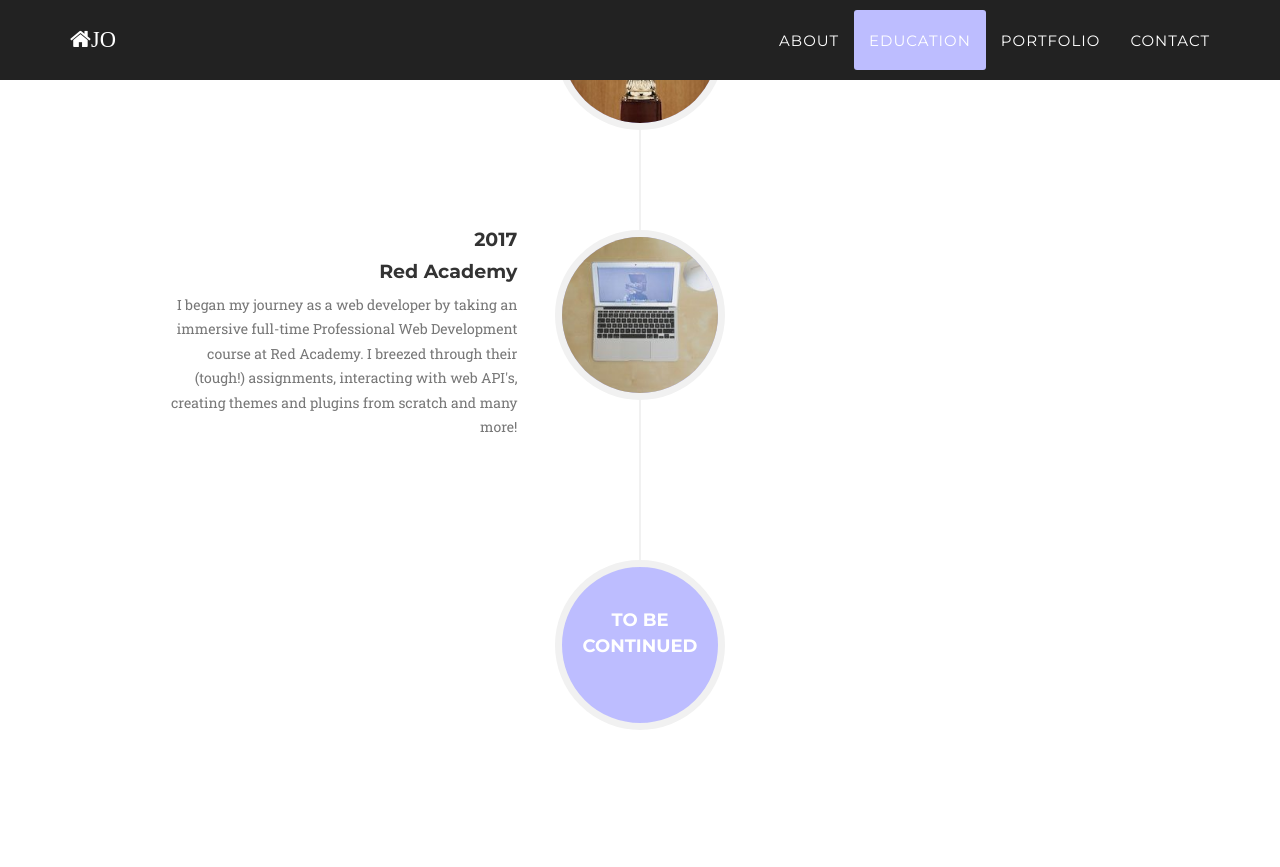
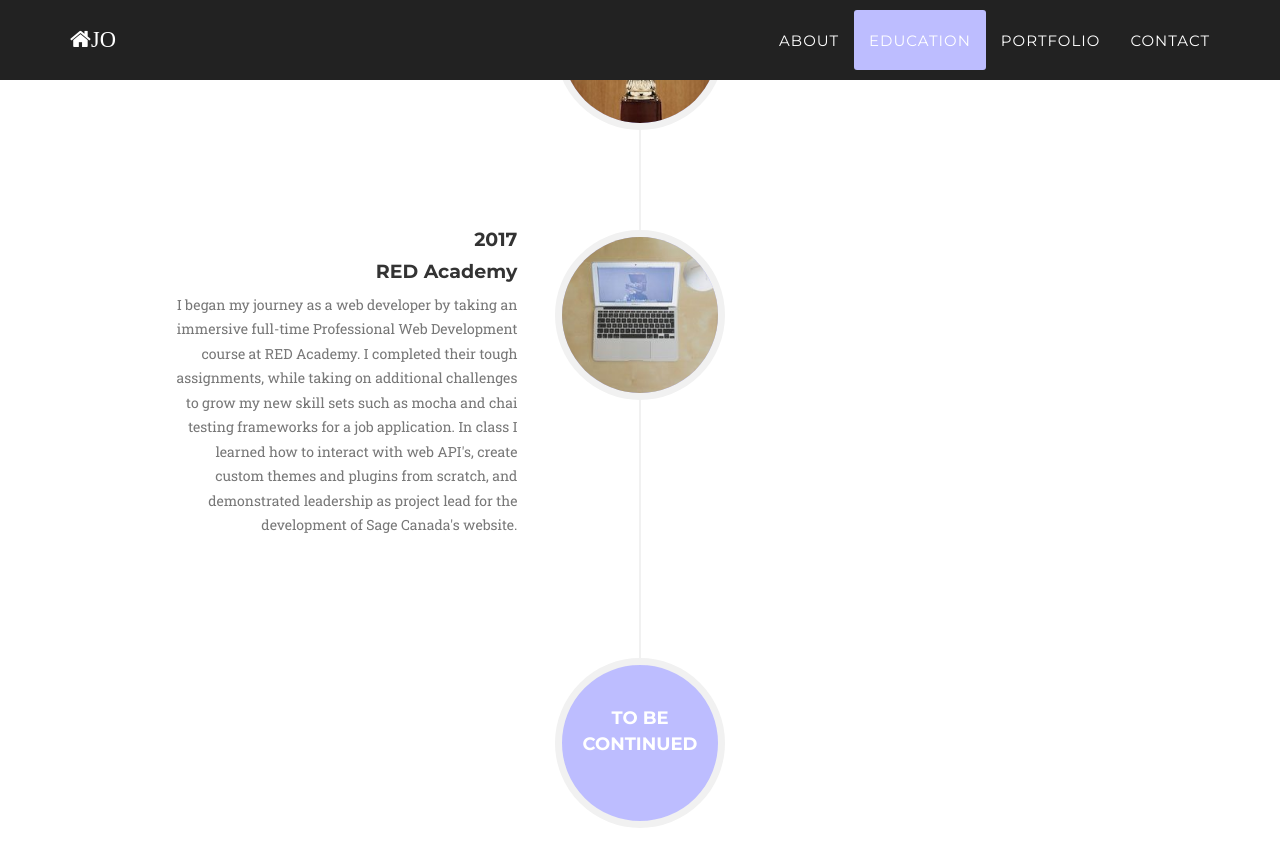
Before and after one commit to josi321/josi321.github.io, a Jekyll site: the page built from index.html, in a window 1280 px wide and 900 px high, scrolled down 2026 px. Shown: the top 867 px of the window. Built offline with Jekyll 4.4.1, drawn with Linux system fonts in a browser that asks for light colours; some web fonts are replaced.

Commit message:
edit education

```diff
--- a/_includes/education.html
+++ b/_includes/education.html
@@ -57,11 +57,11 @@
                             <div class="timeline-panel">
                                 <div class="timeline-heading">
                                     <h4>2017</h4>
-                                    <h4 class="subheading">Red Academy</h4>
+                                    <h4 class="subheading">RED Academy</h4>
                                 </div>
                                 <div class="timeline-body">
-                                    <p class="text-muted">I began my journey as a web developer by taking an immersive full-time Professional Web Development course at Red Academy.
-                                      I breezed through their (tough!) assignments, interacting with web API's, creating themes and plugins from scratch and many more!</p>
+                                    <p class="text-muted">I began my journey as a web developer by taking an immersive full-time Professional Web Development course at RED Academy.
+                                      I completed their tough assignments, while taking on additional challenges to grow my new skill sets such as mocha and chai testing frameworks for a job application. In class I learned how to interact with web API's, create custom themes and plugins from scratch, and demonstrated leadership as project lead for the development of Sage Canada's website.</p>
                                 </div>
                             </div>
                         </li>
```
